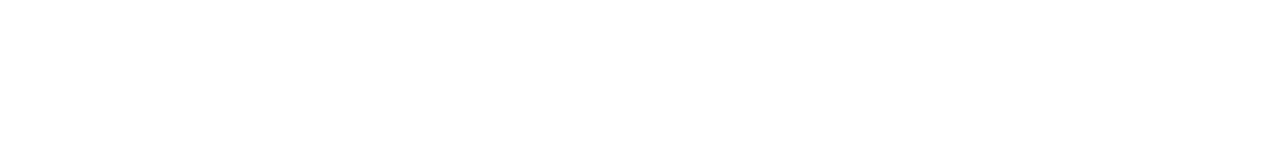
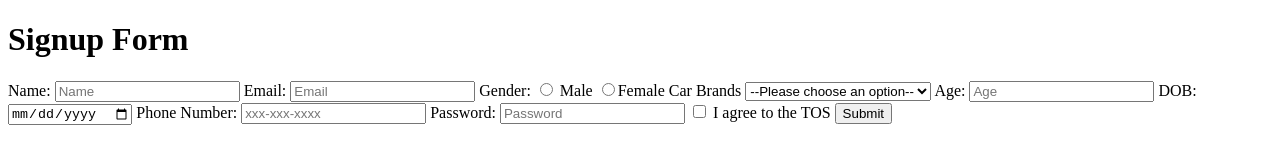
Before and after one commit to acciojob/signup-form-car-AnjaliTiwari24, a website: page main.html in a window 1280 px wide. Drawn offline with Linux system fonts and the light colour scheme.

Commit message:
created a submission

```diff
--- a/main.html
+++ b/main.html
@@ -4,10 +4,46 @@
 
 <head>
 	<link rel="stylesheet" href="styles.css">
+	<title>Signup Form</title>
 </head>
 
 <body>
 	<!-- the entire body must be written by student -->
+	<h1>Signup Form</h1>
+	<form action="/submit" method="post">
+		<label for="name">Name:</label>
+		<input type="text" id="name" name="name" placeholder="Name" required>
+		<label for="email">Email:</label>
+		<input type="email" id="email" name="email" placeholder="Email" reguired>
+		<label>Gender:</label>
+		<input type="radio" id="gender_m" name="gender" value="male" required>
+		<label for="gender_m">Male</label>
+		<input type="radio" id="gender_f" name="gender" value="female" required
+			<label for="gender_f">Female</label>
+
+	<label for="cars">Car Brands</label>
+		<select id="cars" name="cars" required>
+			<option value="" disabled selected>--Please choose an option--</option>
+    <option value="toyota">Toyota</option>
+    <option value="honda">Honda</option>
+    <option value="ford">Ford</option>
+    <option value="bmw">BMW</option>
+</select>
+<label for="age">Age:</label>
+<input type="number" id="age" name="age" placeholder="Age" required>
+<label for="dob">DOB:</label>
+<input type="date" id="dob" name="dob" required>
+<label for="tel">Phone Number:</label>
+<input type="tel" id="tel" name="tel" placeholder="xxx-xxx-xxxx">
+		<label for="password">Password:</label>
+<input type="password" id="password" name="password" placeholder="Password" required>
+<input type="checkbox" id="tos" name="tos" required>
+<label for="tos">I agree to the TOS</label>
+<button type="submit">Submit</button>
+		</form>
+
+
+
     <script type="text/javascript" src="./script.js">
 </script>
 
```
